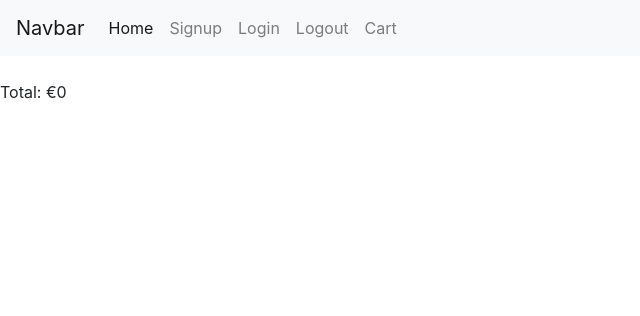
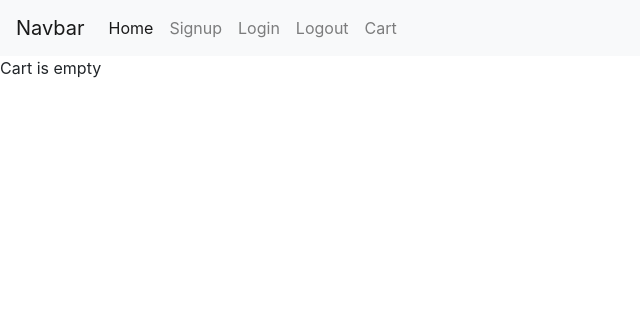
Before and after one commit to Paddywc/milestone-project-5, a Django app: page /cart/pay/ in a window 1280 px wide. Shown: the top 316 px of the page, without its empty margins (0-640 px from the left). Run offline with Django 3.2, Linux system fonts and the light colour scheme; a user stored in the database is signed in; some libraries are stand-ins or nearby versions.

Commit message:
checkout page only offers payment option if cart is not empty

```diff
--- a/market/templates/pay.html
+++ b/market/templates/pay.html
@@ -6,19 +6,14 @@
 
 {% block title %} Pay {% endblock %}
 {% block content %}
+{% if cart|length > 0 %}
 
 {% for item in cart %}
-
  <p>{{ item.item.name }}, {{ item.quantity }} X €{{ item.price }}} = €{{ item.total_price }} </p>
-
 {% endfor %}
 <br>
 <p>Total: €{{ cart.get_total_price }}</p>
-
-
-
 <form id="deliverySelectionForm" >
-
 </form>
 
 <form method="POST">
@@ -38,19 +33,16 @@
   </label>
 </div>
 
-
 <br><br><br>
 {% endfor %}
 {% endif %}
-
-
   <script
 
     src="https://checkout.stripe.com/checkout.js" class="stripe-button"
     data-key="pk_test_b67BbJYB2tO4Pksp4y9SHzfw"
     data-amount="{{ cart.get_stripe_price }}"
-    data-name="Demo Site"
-    data-description="Example charge"
+    data-name="UnicornAttractor"
+    data-description="Cart Checkout"
     data-image="https://stripe.com/img/documentation/checkout/marketplace.png"
     data-locale="auto"
     data-currency="eur"
@@ -61,4 +53,7 @@
 
 </form>
 
+{% else %}
+<p>Cart is empty</p>
+{% endif %}
 {% endblock %}
```
Also changed, not shown: db.sqlite3.
